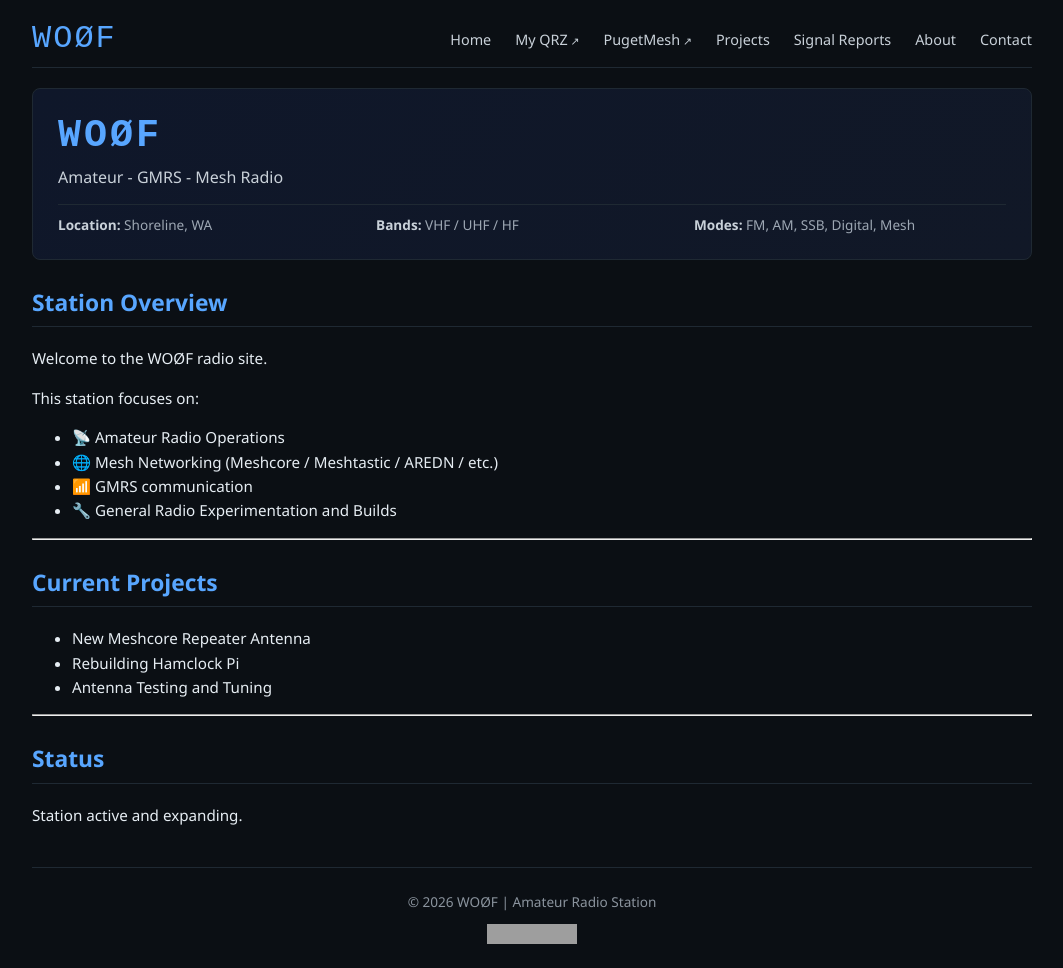
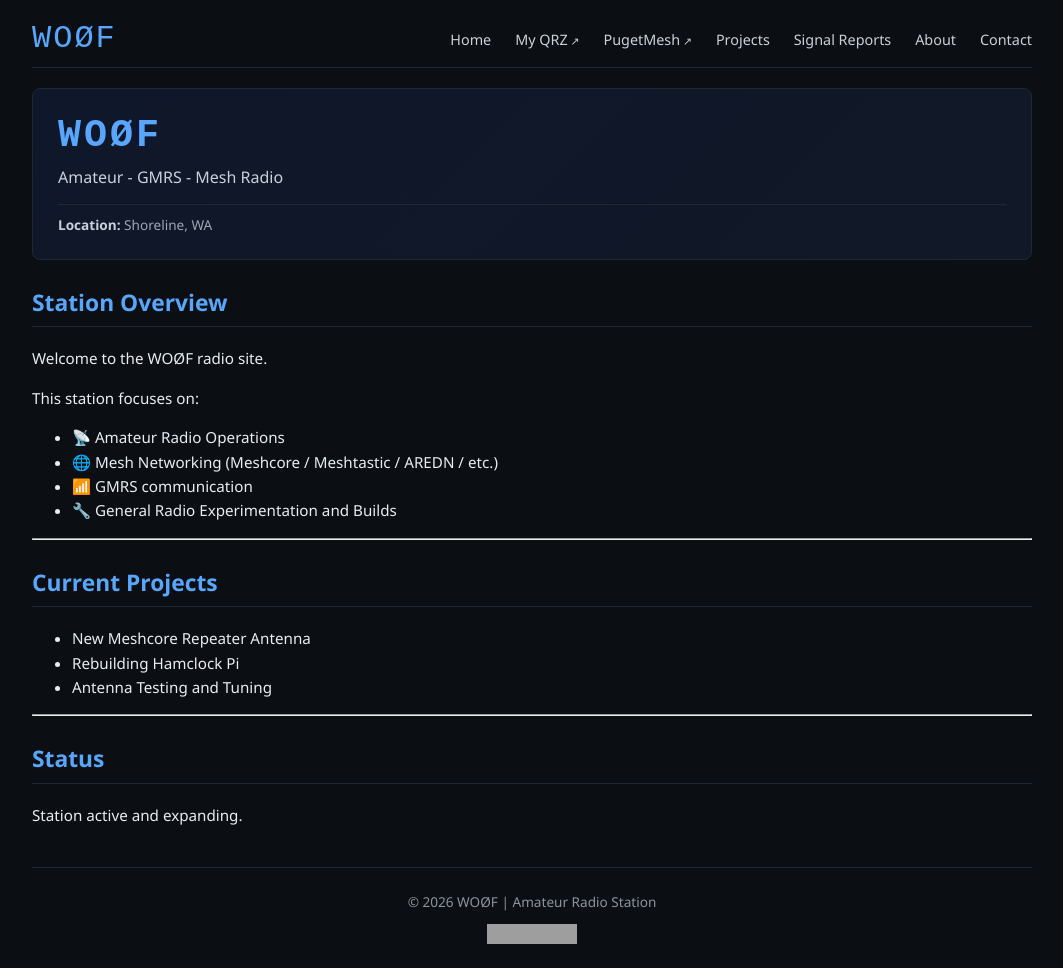
Before and after one commit to Lymitliss/Lymitliss.github.io, a Jekyll site: the page built from index.md, in a window 1280 px wide. Shown: the whole page, without its empty margins (108-1171 px from the left). Built offline with Jekyll 4.4.1, drawn with Linux system fonts in a browser that asks for light colours; grey boxes are pictures that could not be loaded.

Commit message:
Update default.html

```diff
--- a/_layouts/default.html
+++ b/_layouts/default.html
@@ -31,8 +31,6 @@
 
       <div class="station-info">
         <div><strong>Location:</strong> Shoreline, WA</div>
-        <div><strong>Bands:</strong> VHF / UHF / HF</div>
-        <div><strong>Modes:</strong> FM, AM, SSB, Digital, Mesh</div>
       </div>
     </header>
 
```
